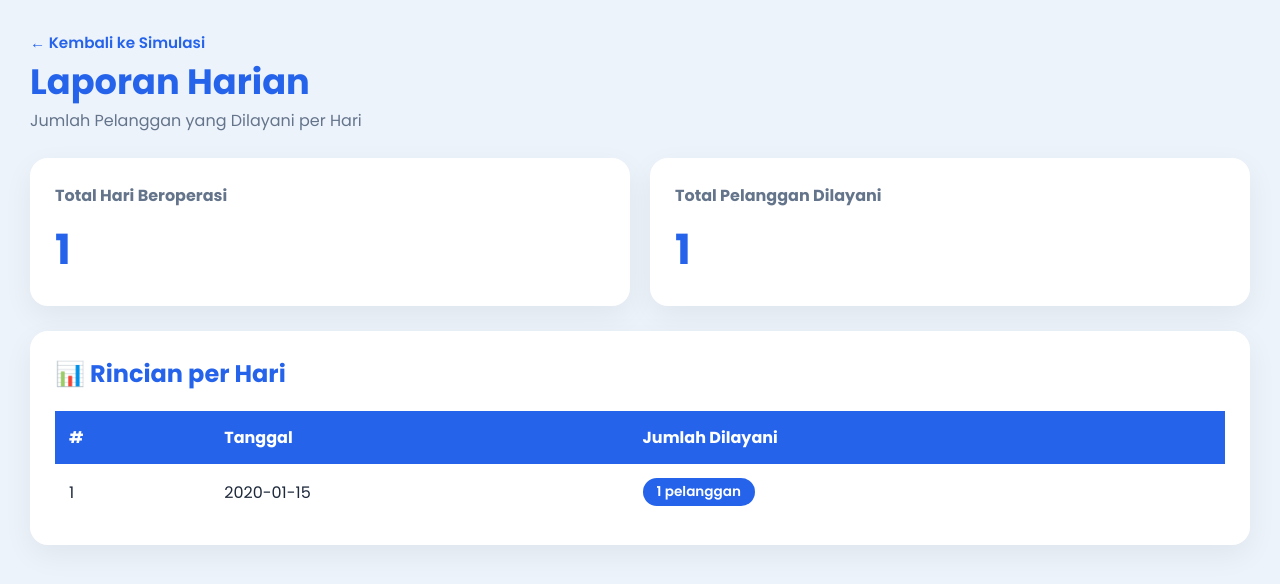
After one commit to Mzarifin59/service-counter-queue, a Flask app: page /laporan in a window 1280 px wide. The commit adds this page. Shown: the top 584 px of the page. Run offline with Flask 3, Linux system fonts and the light colour scheme; tables that the repository leaves empty hold one stand-in row (values such as "Sample post").

Commit message:
feat(backend, frontend): Add daily report, selesai layanan, and fix waktu_dilayani display
- Add /laporan route and laporan.html for customers-served-per-day report
- Add sedang_dilayani_aktif state and selesai_layanan() to properly track active service
- Show 'Selesai Dilayani' button only when serving and queue is empty
- Fix waktu_dilayani not showing in riwayat by fetching it from DB after INSERT

Co-Authored-By: Claude Sonnet 4.6 <noreply@anthropic.com>

```diff
--- a/app.py
+++ b/app.py
@@ -1,6 +1,6 @@
 from flask import Flask, render_template, request, redirect, url_for
 from schema import init_db
-from logic import load_from_db, daftar_antrian, panggil_antrian, get_state, reset_simulasi
+from logic import load_from_db, daftar_antrian, panggil_antrian, selesai_layanan, get_state, reset_simulasi, get_laporan_harian
 
 app = Flask(__name__)
 
@@ -28,12 +28,25 @@ def panggil():
     return redirect(url_for('index'))
 
 
+@app.route('/selesai', methods=['POST'])
+def selesai():
+    selesai_layanan()
+    return redirect(url_for('index'))
+
+
 @app.route('/reset', methods=['POST'])
 def reset():
     reset_simulasi()
     return redirect(url_for('index'))
 
 
+@app.route('/laporan')
+def laporan():
+    data = get_laporan_harian()
+    total = sum(r['jumlah_dilayani'] for r in data)
+    return render_template('laporan.html', laporan=data, total=total)
+
+
 if __name__ == '__main__':
     # use_reloader=False penting: kalau True, module di-import dua kali
     # dan load_from_db() jalan dua kali → duplicate di Queue
--- a/logic.py
+++ b/logic.py
@@ -7,6 +7,7 @@ from connect_db import get_connection
 antrian_queue = Queue()
 riwayat_stack = Stack()
 riwayat_linked_list = LinkedList()
+sedang_dilayani_aktif = None  # Pelanggan yang saat ini sedang dilayani
 
 
 def load_from_db():
@@ -73,14 +74,17 @@ def panggil_antrian():
     """
     Panggil pelanggan berikutnya:
     1. Dequeue dari Queue
-    2. Push ke Stack (→ ditampilkan sebagai 'Sedang Dilayani')
-    3. Append ke Linked List (→ riwayat kronologis)
+    2. Set sedang_dilayani_aktif
+    3. Push ke Stack + Append ke Linked List (→ riwayat)
     4. DELETE dari antrian, INSERT ke riwayat_pelayanan
     """
+    global sedang_dilayani_aktif
+
     if antrian_queue.is_empty():
         return None
 
     customer = antrian_queue.dequeue()
+    sedang_dilayani_aktif = customer
 
     riwayat_stack.push(customer)
     riwayat_linked_list.append(customer)
@@ -95,9 +99,22 @@ def panggil_antrian():
         (customer['nomor_antrian'], customer['nama_pelanggan'], customer.get('waktu_daftar'))
     )
     conn.commit()
+
+    row = conn.execute(
+        "SELECT waktu_dilayani FROM riwayat_pelayanan WHERE nomor_antrian = ?",
+        (customer['nomor_antrian'],)
+    ).fetchone()
+    customer['waktu_dilayani'] = row['waktu_dilayani'] if row else None
+
     conn.close()
 
     return customer
+
+
+def selesai_layanan():
+    """Tandai pelayanan selesai tanpa memanggil pelanggan berikutnya."""
+    global sedang_dilayani_aktif
+    sedang_dilayani_aktif = None
 
 
 def get_state():
@@ -105,20 +122,35 @@ def get_state():
     return {
         'antrian': antrian_queue.to_list(),
         'jumlah_antrian': antrian_queue.size(),
-        'sedang_dilayani': riwayat_stack.peek(),   # Top of Stack
+        'sedang_dilayani': sedang_dilayani_aktif,
         'riwayat': list(reversed(riwayat_linked_list.to_list())),  # New on Top
     }
 
 
 def reset_simulasi():
     """Reset semua data (untuk keperluan simulasi / demo ulang)."""
-    global antrian_queue, riwayat_stack, riwayat_linked_list
+    global antrian_queue, riwayat_stack, riwayat_linked_list, sedang_dilayani_aktif
     antrian_queue = Queue()
     riwayat_stack = Stack()
     riwayat_linked_list = LinkedList()
+    sedang_dilayani_aktif = None
 
     conn = get_connection()
     conn.execute("DELETE FROM antrian")
     conn.execute("DELETE FROM riwayat_pelayanan")
     conn.commit()
     conn.close()
+
+
+def get_laporan_harian():
+    """Ambil laporan jumlah pelanggan yang dilayani per hari dari DB."""
+    conn = get_connection()
+    rows = conn.execute("""
+        SELECT DATE(waktu_dilayani) AS tanggal,
+               COUNT(*) AS jumlah_dilayani
+        FROM riwayat_pelayanan
+        GROUP BY DATE(waktu_dilayani)
+        ORDER BY tanggal DESC
+    """).fetchall()
+    conn.close()
+    return [dict(row) for row in rows]
--- a/static/css/style.css
+++ b/static/css/style.css
@@ -134,6 +134,8 @@ button:disabled{
 }
 .btn-reset{background:var(--danger);width:220px}
 .btn-reset:hover{background:var(--danger-dark)}
+.btn-selesai{background:#16a34a}
+.btn-selesai:hover{background:#15803d}
 
 .serving-panel{
     display:flex;
@@ -210,6 +212,24 @@ tbody tr:hover{background:#eef5ff}
 .reset-area{
     display:flex;
     justify-content:flex-end;
+    align-items:center;
+    gap:16px;
+}
+.btn-laporan{
+    display:inline-block;
+    padding:15px 24px;
+    border-radius:12px;
+    background:#fff;
+    color:var(--primary);
+    border:2px solid var(--primary);
+    font-weight:600;
+    font-size:.95rem;
+    text-decoration:none;
+    transition:var(--transition);
+}
+.btn-laporan:hover{
+    background:var(--primary);
+    color:#fff;
 }
 
 ::-webkit-scrollbar{width:10px}
--- /dev/null
+++ b/templates/laporan.html
@@ -0,0 +1,116 @@
+<!DOCTYPE html>
+<html lang="id">
+<head>
+    <meta charset="UTF-8">
+    <meta name="viewport" content="width=device-width, initial-scale=1.0">
+    <title>Laporan Harian - Loket Antrian</title>
+    <link rel="stylesheet" href="{{ url_for('static', filename='css/style.css') }}">
+    <style>
+        .laporan-summary {
+            display: grid;
+            grid-template-columns: repeat(2, 1fr);
+            gap: 20px;
+        }
+        .back-link {
+            display: inline-flex;
+            align-items: center;
+            gap: 8px;
+            color: var(--primary);
+            text-decoration: none;
+            font-weight: 600;
+            font-size: 0.95rem;
+            transition: var(--transition);
+        }
+        .back-link:hover { color: var(--primary-dark); }
+        .laporan-badge {
+            display: inline-block;
+            background: var(--primary);
+            color: #fff;
+            padding: 4px 14px;
+            border-radius: 999px;
+            font-size: 0.85rem;
+            font-weight: 600;
+        }
+        .empty-laporan {
+            text-align: center;
+            color: #94a3b8;
+            padding: 60px 0;
+            font-size: 1rem;
+        }
+        @media (max-width: 768px) {
+            .laporan-summary { grid-template-columns: 1fr; }
+        }
+    </style>
+</head>
+
+<body>
+
+<main class="main-content">
+
+    <!-- ================= HEADER ================= -->
+
+    <header class="header">
+        <div>
+            <a href="{{ url_for('index') }}" class="back-link">&#8592; Kembali ke Simulasi</a>
+            <h1>Laporan Harian</h1>
+            <p>Jumlah Pelanggan yang Dilayani per Hari</p>
+        </div>
+    </header>
+
+    <!-- ================= RINGKASAN ================= -->
+
+    <section class="laporan-summary">
+
+        <div class="stat-card">
+            <h4>Total Hari Beroperasi</h4>
+            <span>{{ laporan|length }}</span>
+        </div>
+
+        <div class="stat-card">
+            <h4>Total Pelanggan Dilayani</h4>
+            <span>{{ total }}</span>
+        </div>
+
+    </section>
+
+    <!-- ================= TABEL LAPORAN ================= -->
+
+    <section class="panel">
+
+        <h2>📊 Rincian per Hari</h2>
+
+        {% if laporan %}
+
+            <table>
+                <thead>
+                    <tr>
+                        <th>#</th>
+                        <th>Tanggal</th>
+                        <th>Jumlah Dilayani</th>
+                    </tr>
+                </thead>
+                <tbody>
+                    {% for row in laporan %}
+                        <tr>
+                            <td>{{ loop.index }}</td>
+                            <td>{{ row.tanggal }}</td>
+                            <td><span class="laporan-badge">{{ row.jumlah_dilayani }} pelanggan</span></td>
+                        </tr>
+                    {% endfor %}
+                </tbody>
+            </table>
+
+        {% else %}
+
+            <p class="empty-laporan">
+                Belum ada data pelayanan.
+            </p>
+
+        {% endif %}
+
+    </section>
+
+</main>
+
+</body>
+</html>
```
Also changed, not shown: templates/index.html (+19 -5 lines).
